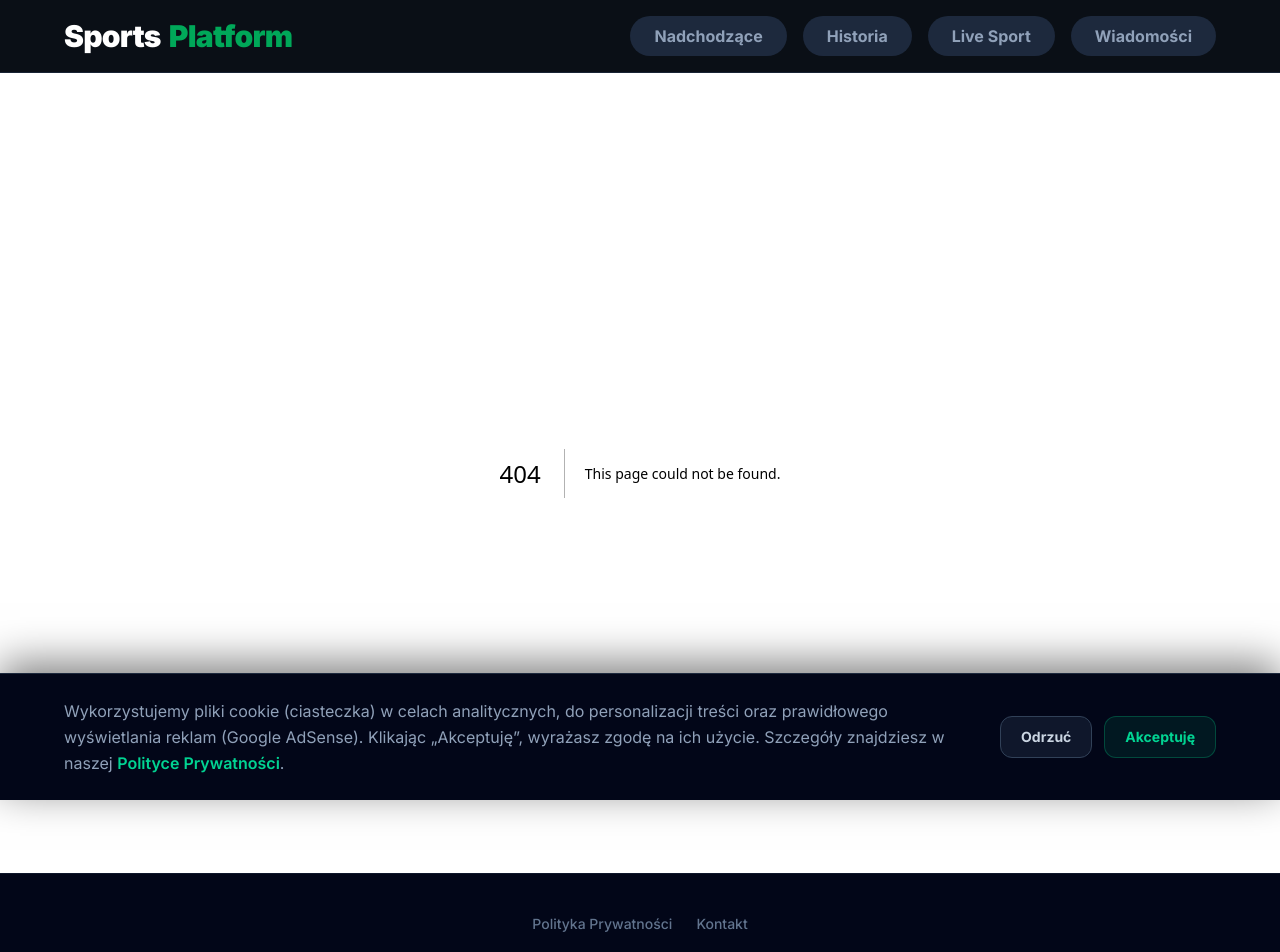
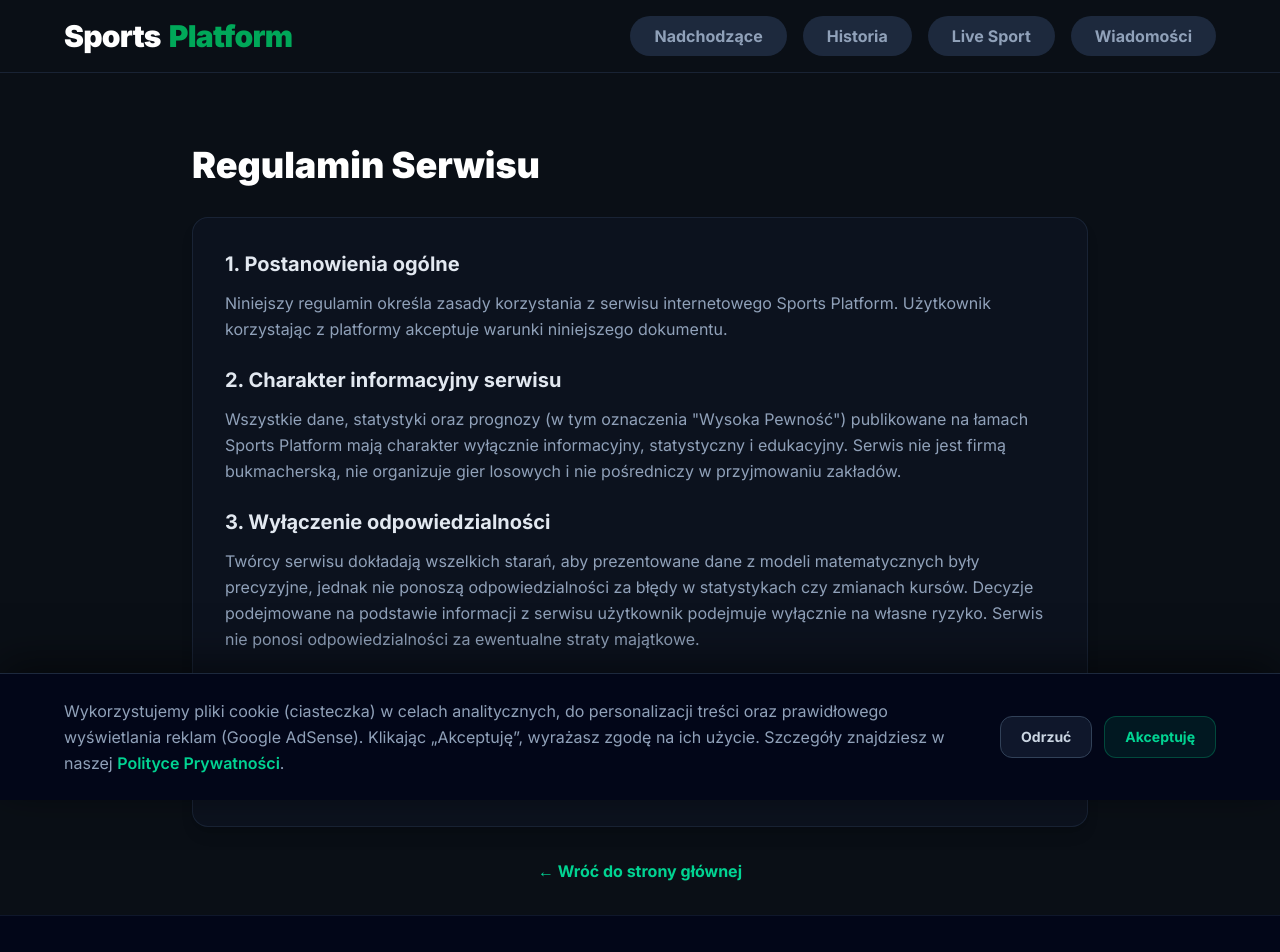
Before and after one commit to tomi19sdz/sports-platform, a Next.js app in the folder frontend/: page /regulamin in a window 1280 px wide. Before the commit this address had no page. Shown: the top 952 px of the page. Built offline with nearby package versions, Linux system fonts and the light colour scheme.

Commit message:
Add Terms and Conditions page

```diff
--- /dev/null
+++ b/frontend/app/regulamin/page.tsx
@@ -0,0 +1,40 @@
+import React from 'react';
+import Link from 'next/link';
+
+export default function TermsPage() {
+  return (
+    <main className="min-h-screen bg-[#0a0f16] text-slate-200 p-8">
+      <div className="max-w-4xl mx-auto mt-10">
+        <h1 className="text-4xl font-black text-white mb-8">Regulamin Serwisu</h1>
+
+        <div className="space-y-6 text-slate-400 leading-relaxed bg-slate-900/40 p-8 rounded-2xl border border-slate-800/80 shadow-lg">
+          <section>
+            <h2 className="text-xl font-bold text-slate-200 mb-3">1. Postanowienia ogólne</h2>
+            <p>Niniejszy regulamin określa zasady korzystania z serwisu internetowego Sports Platform. Użytkownik korzystając z platformy akceptuje warunki niniejszego dokumentu.</p>
+          </section>
+
+          <section>
+            <h2 className="text-xl font-bold text-slate-200 mb-3">2. Charakter informacyjny serwisu</h2>
+            <p>Wszystkie dane, statystyki oraz prognozy (w tym oznaczenia "Wysoka Pewność") publikowane na łamach Sports Platform mają charakter wyłącznie informacyjny, statystyczny i edukacyjny. Serwis nie jest firmą bukmacherską, nie organizuje gier losowych i nie pośredniczy w przyjmowaniu zakładów.</p>
+          </section>
+
+          <section>
+            <h2 className="text-xl font-bold text-slate-200 mb-3">3. Wyłączenie odpowiedzialności</h2>
+            <p>Twórcy serwisu dokładają wszelkich starań, aby prezentowane dane z modeli matematycznych były precyzyjne, jednak nie ponoszą odpowiedzialności za błędy w statystykach czy zmianach kursów. Decyzje podejmowane na podstawie informacji z serwisu użytkownik podejmuje wyłącznie na własne ryzyko. Serwis nie ponosi odpowiedzialności za ewentualne straty majątkowe.</p>
+          </section>
+
+          <section>
+            <h2 className="text-xl font-bold text-slate-200 mb-3">4. Prawa autorskie</h2>
+            <p>Wszelkie treści, struktura układu oraz kod serwisu są chronione prawem autorskim. Kopiowanie i rozpowszechnianie analiz generowanych przez naszą sztuczną inteligencję bez wyraźnej zgody administracji jest zabronione.</p>
+          </section>
+        </div>
+
+        <div className="mt-8 text-center">
+          <Link href="/" className="text-emerald-400 font-bold hover:text-emerald-300 transition-colors">
+            &larr; Wróć do strony głównej
+          </Link>
+        </div>
+      </div>
+    </main>
+  );
+}
```
